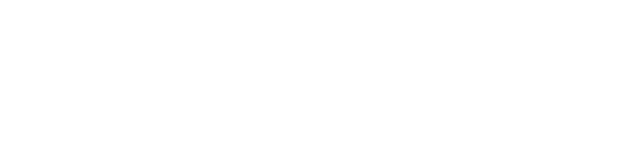
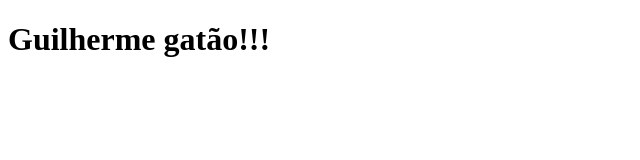
Before and after one commit to mucasantos/full-ecomm, a website: page index.html in a window 1280 px wide. Shown: the whole page, without its empty margins (0-640 px from the left). Drawn offline with Linux system fonts and the light colour scheme.

Commit message:
Tentando

```diff
--- a/index.html
+++ b/index.html
@@ -6,7 +6,9 @@
     <title>Document</title>
 </head>
 <body>
-
+    <h1>
+        Guilherme gatão!!!
+    </h1>
 
 </body>
 </html>
```
